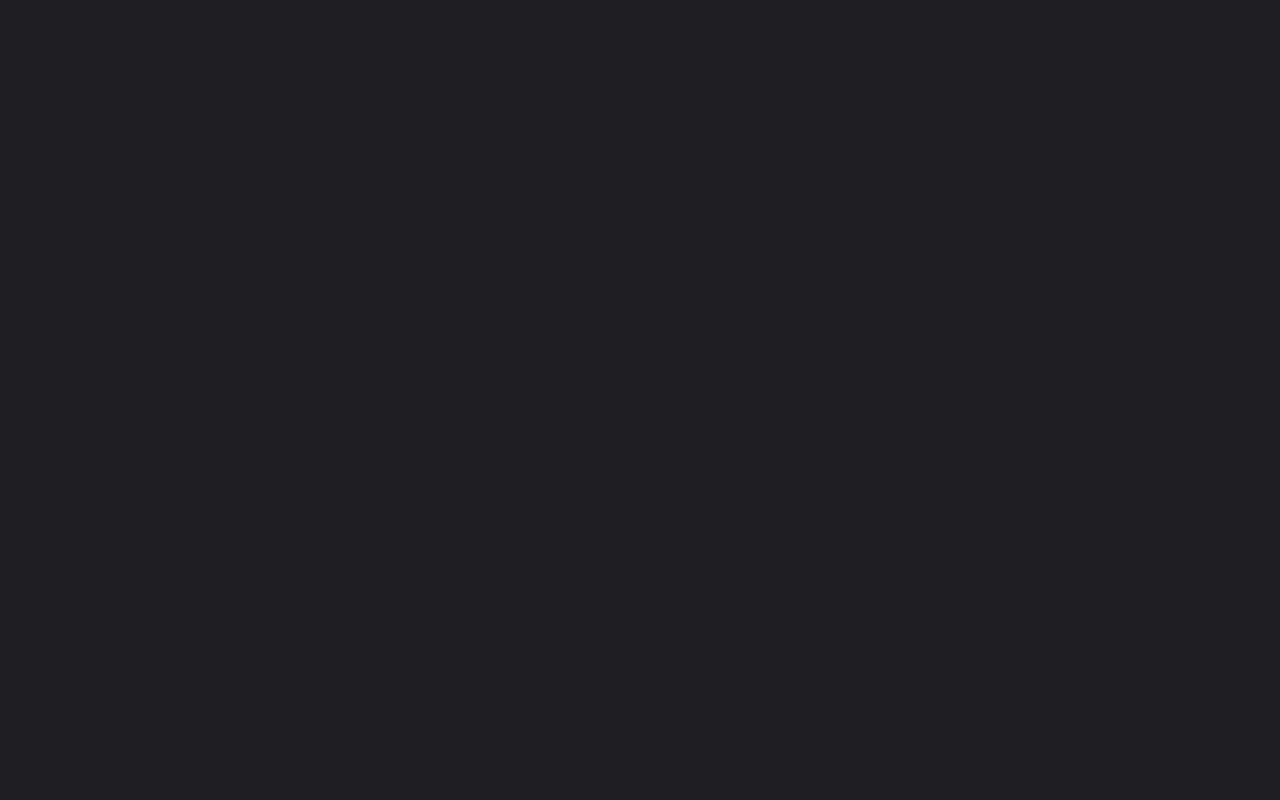
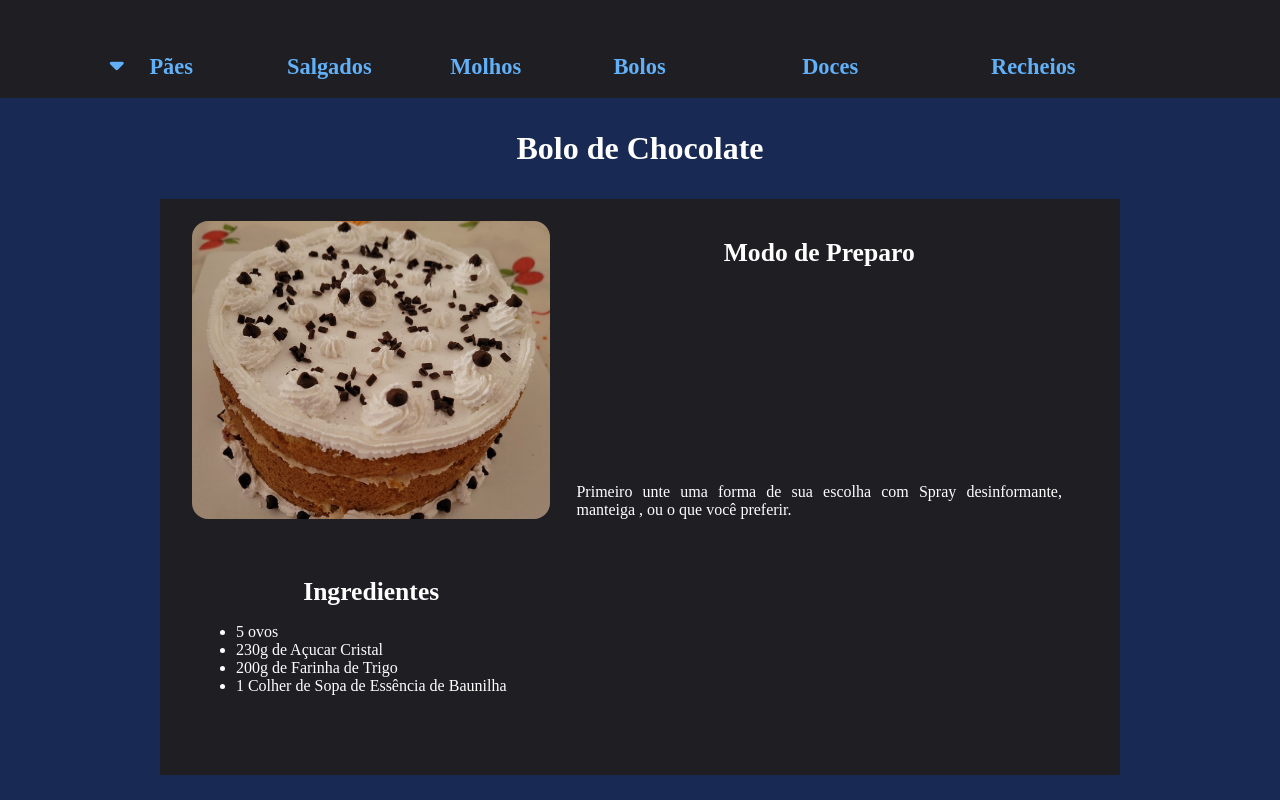
Before and after one commit to pedro-isidoro/my-recipes, a React (Vite) app: page /bolos/bolo-de-pao-de-lo in a window 1280 px wide. Before the commit this address had no page. Shown: the part 680-1480 px from the top of the page. Before the commit the page ends 800 px from the top, so only its background shows below. Built offline with nearby package versions, Linux system fonts and the light colour scheme.

Commit message:
Update Code

```diff
--- a/src/components/aside/Aside.jsx
+++ b/src/components/aside/Aside.jsx
@@ -67,6 +67,10 @@ function Aside(){
                         <i className="circle fa-solid fa-circle"></i>
                         <Link to='/bolos/cupcake-de-cenoura' className='link-item'>Cupcake de Cenoura</Link>
                     </li>
+                    <li className='flex-row'>
+                        <i className="circle fa-solid fa-circle"></i>
+                        <Link to='/bolos/bolo-de-pao-de-lo' className='link-item'>Pão de Ló</Link>
+                    </li>
                 </ul>
             </div>
             <div className='sweets'>
--- a/src/components/pages/cakes/MobileCakes.jsx
+++ b/src/components/pages/cakes/MobileCakes.jsx
@@ -33,6 +33,10 @@ function MobileCakes(){
                         <i className="circle fa-solid fa-circle"></i>
                         <Link to='/bolos/cupcake-de-cenoura' className='link-item'>Cupcake de Cenoura</Link>
                     </li>
+                    <li className='flex-row'>
+                        <i className="circle fa-solid fa-circle"></i>
+                        <Link to='/bolos/bolo-de-pao-de-lo' className='link-item'>Pão de Ló</Link>
+                    </li>
                 </ul>
             </div>
         </aside>
--- /dev/null
+++ b/src/components/pages/cakes/spongeCake/SpongeCake.jsx
@@ -0,0 +1,40 @@
+import Aside from '/src/components/aside/Aside';
+import MobileCakes from '../MobileCakes';
+import spongeCake from '/src/images/cakes/pao-de-lo.jpg'
+import Aos from 'aos';
+
+
+function SpongeCake(){
+    Aos.init();
+    return(
+        <section className='recipes-foods big-recipes-foods cakes-recipes-foods' id='recipes' data-aos="zoom-in" data-aos-duration="900">
+            <Aside/>
+            <MobileCakes />
+            <h2>Bolo de Chocolate</h2>
+            <div className="recipe-food flex-row">
+                <div className="image-ingredients flex-column">
+                    <img src={spongeCake} alt="Imagem do pão Briche" />
+                    <div className="ingredients-text flex-column">
+                        <h4>Ingredientes</h4>
+                        <ul>
+                            <li>5 ovos</li>
+                            <li>230g de Açucar Cristal</li>
+                            <li>200g de Farinha de Trigo</li>
+                            <li>1 Colher de Sopa de Essência de Baunilha</li>
+                        </ul>
+                    </div>
+                </div>
+                <div className="name-preparation flex-column">
+                    <h4>Modo de Preparo</h4>
+                    <div className="preparation flex-row">
+                        <p className="firt-preparation">
+                        Primeiro unte uma forma de sua escolha com Spray desinformante, manteiga , ou o que você preferir. <br/><br/>
+                        </p>
+                    </div>
+                </div>
+            </div>
+        </section>
+    )
+}
+
+export default SpongeCake
--- a/src/css/responsive.css
+++ b/src/css/responsive.css
@@ -1,3 +1,9 @@
+@media(max-width: 1150px){
+    .recipes-links.recipes-links-active{
+        height: 11rem;
+    }
+}
+
 @media(max-width: 1024px){
     .header-div{
         height: 3.6rem;
--- a/src/main.jsx
+++ b/src/main.jsx
@@ -16,6 +16,7 @@ import WhiteSauce from './components/pages/sauces/whiteSauce/WhiteSauce.jsx'
 import ChocolateCake from './components/pages/cakes/ChocolateCake.jsx'
 import ChocolateCupcake from './components/pages/cakes/chocolateCupcake/ChocolateCupcake.jsx'
 import CarrotCupcake from './components/pages/cakes/carrotCupcake/CarrotCupcake.jsx'
+import SpongeCake from './components/pages/cakes/spongeCake/SpongeCake.jsx'
 
 import ApplePie from './components/pages/sweets/ApplePie.jsx'
 import CookiePie from './components/pages/sweets/cookiePie/CookiePie.jsx'
@@ -83,6 +84,10 @@ const router = createBrowserRouter([
           element: <CarrotCupcake />,
         },
         {
+          path: "bolos/bolo-de-pao-de-lo",
+          element: <SpongeCake />,
+        },
+        {
           path: "doces/torta-de-maca",
           element: <ApplePie />,
         },
```
Also changed, not shown: src/images/cakes/pao-de-lo.jpg (added).
